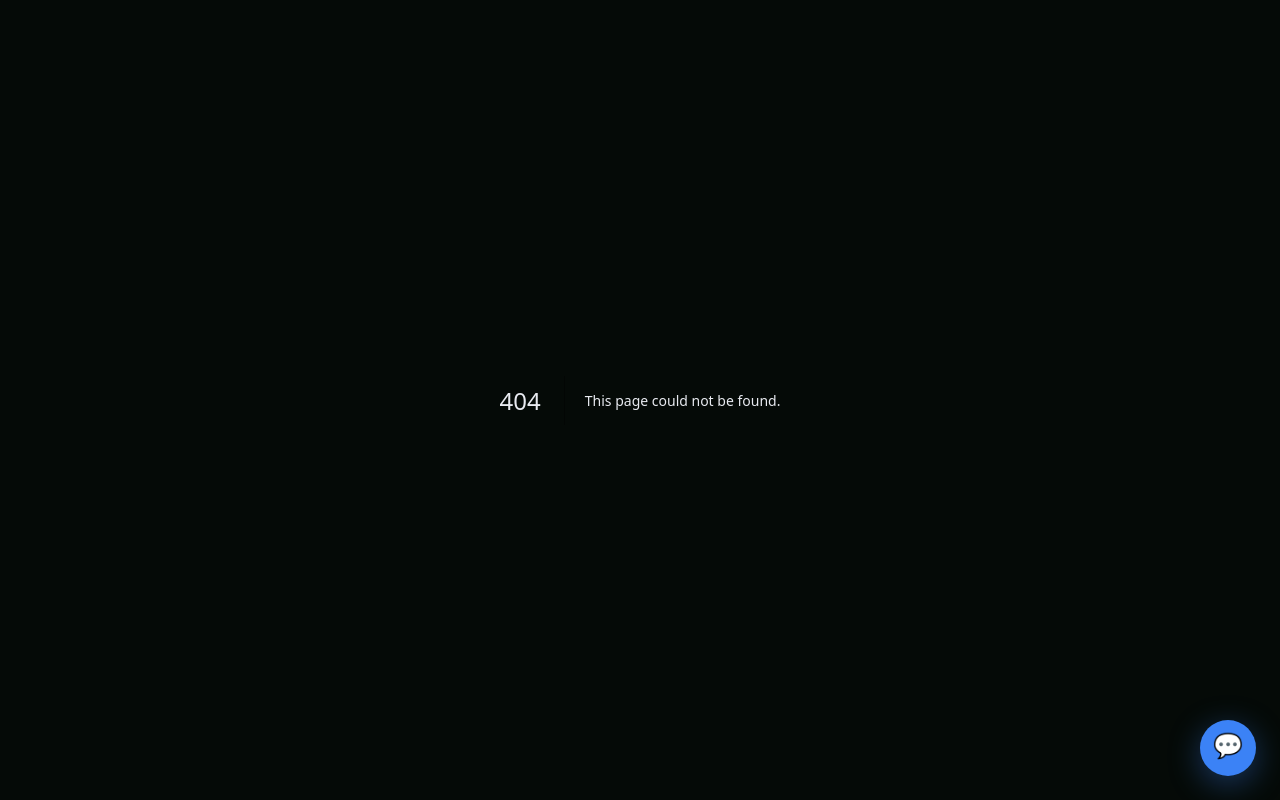
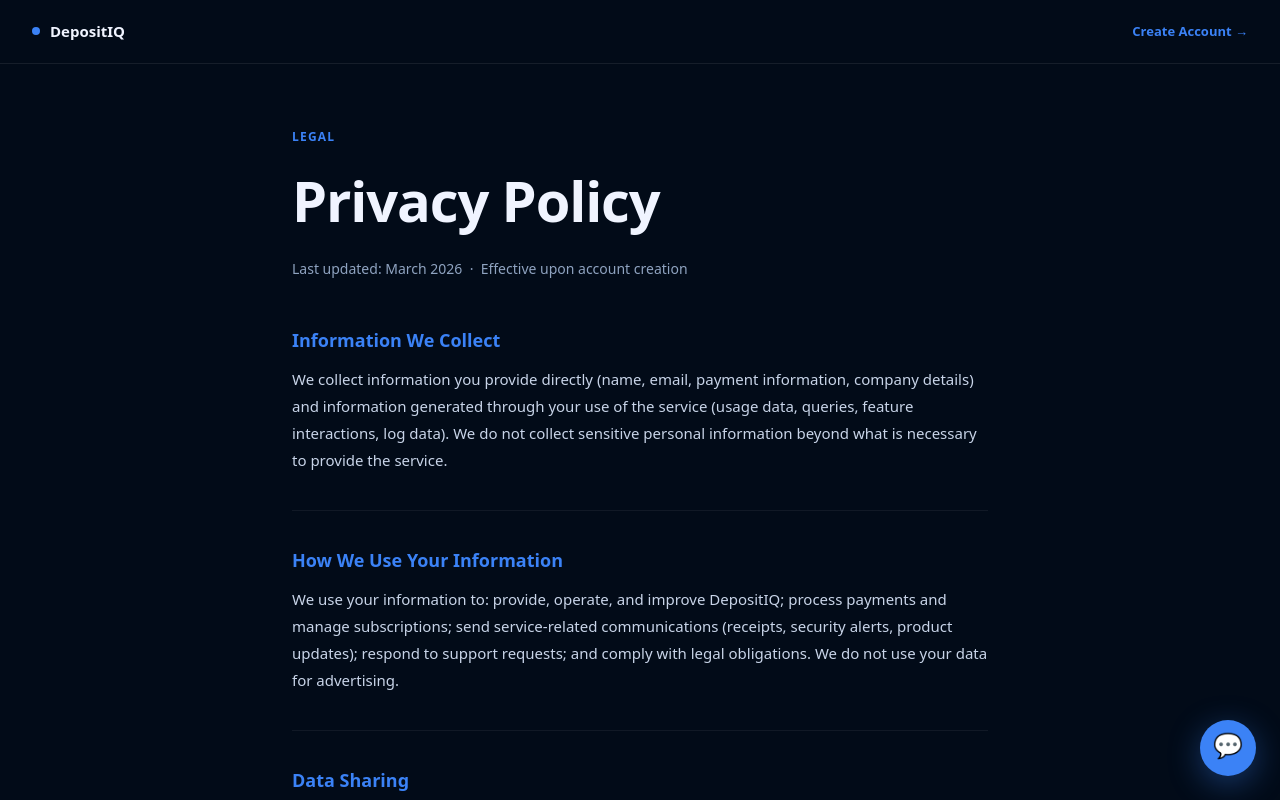
Before and after one commit to derekhuit-afk/depositiq, a Next.js app: page /privacy in a window 1280 px wide. Before the commit this address had no page. Shown: the top 800 px of the page. Built offline with nearby package versions, Linux system fonts and the light colour scheme.

Commit message:
feat: add Privacy Policy page

```diff
--- /dev/null
+++ b/app/privacy/page.tsx
@@ -0,0 +1,62 @@
+"use client";
+import Link from "next/link";
+
+export default function PrivacyPolicy() {
+  return (
+    <div style={{ minHeight:"100vh", background:"#020B18", color:"#F0F4FF", fontFamily:"system-ui,sans-serif" }}>
+      <nav style={{ borderBottom:"1px solid rgba(255,255,255,0.08)", padding:"20px 32px", display:"flex", justifyContent:"space-between", alignItems:"center" }}>
+        <Link href="/" style={{ display:"flex", alignItems:"center", gap:10, textDecoration:"none" }}>
+          <div style={{ width:8, height:8, borderRadius:"50%", background:"#3B82F6" }} />
+          <span style={{ fontSize:15, fontWeight:800, color:"#F0F4FF" }}>DepositIQ</span>
+        </Link>
+        <Link href="/signup" style={{ fontSize:13, color:"#3B82F6", textDecoration:"none", fontWeight:600 }}>Create Account →</Link>
+      </nav>
+
+      <div style={{ maxWidth:760, margin:"0 auto", padding:"64px 32px" }}>
+        <div style={{ marginBottom:48 }}>
+          <div style={{ fontSize:12, color:"#3B82F6", fontWeight:700, letterSpacing:"0.1em", textTransform:"uppercase", marginBottom:12 }}>Legal</div>
+          <h1 style={{ fontSize:"clamp(32px,5vw,56px)", fontWeight:900, letterSpacing:"-0.02em", marginBottom:16 }}>Privacy Policy</h1>
+          <p style={{ fontSize:14, color:"#8FA3C0" }}>Last updated: March 2026 &nbsp;·&nbsp; Effective upon account creation</p>
+        </div>
+
+        {[
+          ["Information We Collect",
+           "We collect information you provide directly (name, email, payment information, company details) and information generated through your use of the service (usage data, queries, feature interactions, log data). We do not collect sensitive personal information beyond what is necessary to provide the service."],
+          ["How We Use Your Information",
+           "We use your information to: provide, operate, and improve DepositIQ; process payments and manage subscriptions; send service-related communications (receipts, security alerts, product updates); respond to support requests; and comply with legal obligations. We do not use your data for advertising."],
+          ["Data Sharing",
+           "We do not sell your personal information. We share data only with: (a) service providers who assist in operating our platform (Supabase for database, Stripe for payments, Vercel for hosting) under strict data processing agreements; (b) law enforcement when required by law; (c) successor entities in a merger or acquisition with advance notice to you."],
+          ["Data Retention",
+           "We retain your account data for as long as your account is active. After cancellation, we retain data for 90 days to allow account recovery, then delete it. Aggregated, anonymized usage statistics may be retained indefinitely. You can request immediate deletion by contacting privacy@huit.ai."],
+          ["Security",
+           "We implement industry-standard security measures including encryption at rest and in transit (TLS 1.3), access controls, regular security audits, and SOC 2-aligned practices. No method of transmission over the internet is 100% secure — we cannot guarantee absolute security."],
+          ["Your Rights",
+           "You have the right to: access the personal data we hold about you; correct inaccurate data; request deletion of your data; export your data in a portable format; opt out of non-essential communications. To exercise these rights, contact privacy@huit.ai."],
+          ["Cookies",
+           "We use essential cookies to maintain your session and authentication state. We do not use advertising or tracking cookies. You can disable cookies in your browser settings, but this may prevent you from accessing authenticated areas of the service."],
+          ["Children's Privacy",
+           "DepositIQ is not directed to individuals under 18 years of age. We do not knowingly collect personal information from minors. If we learn that we have collected personal information from a minor, we will delete it promptly."],
+          ["International Data Transfers",
+           "Your data may be processed in the United States and other countries. We ensure appropriate safeguards are in place for international transfers in compliance with applicable data protection laws."],
+          ["Changes to This Policy",
+           "We may update this Privacy Policy from time to time. We will notify you of material changes via email to your registered address. Continued use of the service after changes constitutes acceptance of the updated policy."],
+          ["Contact",
+           "For privacy-related questions or requests, contact us at privacy@huit.ai or write to: Huit.AI, Inc., 1201 N Market St, Suite 111, Wilmington, DE 19801."],
+        ].map(([title, body]) => (
+          <div key={title} style={{ marginBottom:36, paddingBottom:36, borderBottom:"1px solid rgba(255,255,255,0.06)" }}>
+            <h2 style={{ fontSize:18, fontWeight:700, color:"#3B82F6", marginBottom:12 }}>{title}</h2>
+            <p style={{ fontSize:15, color:"#C8D4E8", lineHeight:1.8 }}>{body.replace(/{name}/g, "DepositIQ")}</p>
+          </div>
+        ))}
+
+        <div style={{ marginTop:48, padding:24, background:"rgba(255,255,255,0.04)", borderRadius:10, border:"1px solid rgba(255,255,255,0.08)" }}>
+          <p style={{ fontSize:13, color:"#8FA3C0", textAlign:"center", lineHeight:1.7 }}>
+            Questions? Email us at <a href="mailto:privacy@huit.ai" style={{ color:"#3B82F6", textDecoration:"none" }}>privacy@huit.ai</a>
+            &nbsp;·&nbsp; <Link href="/tos" style={{ color:"#3B82F6", textDecoration:"none" }}>Terms of Service</Link>
+            &nbsp;·&nbsp; <Link href="/" style={{ color:"#3B82F6", textDecoration:"none" }}>Back to DepositIQ</Link>
+          </p>
+        </div>
+      </div>
+    </div>
+  );
+}
```
